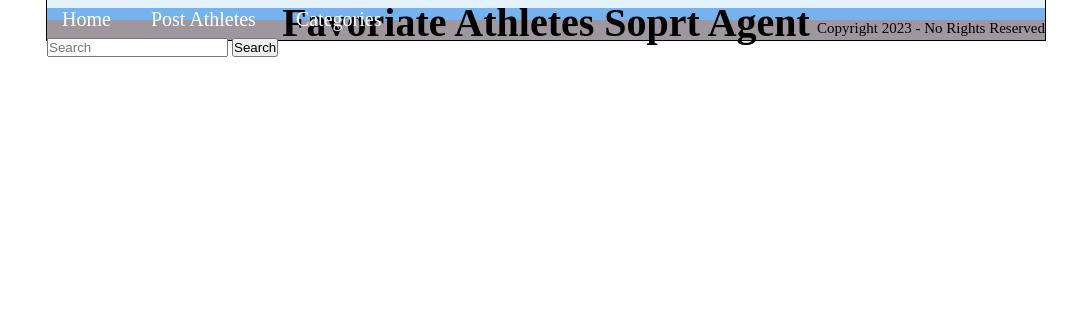
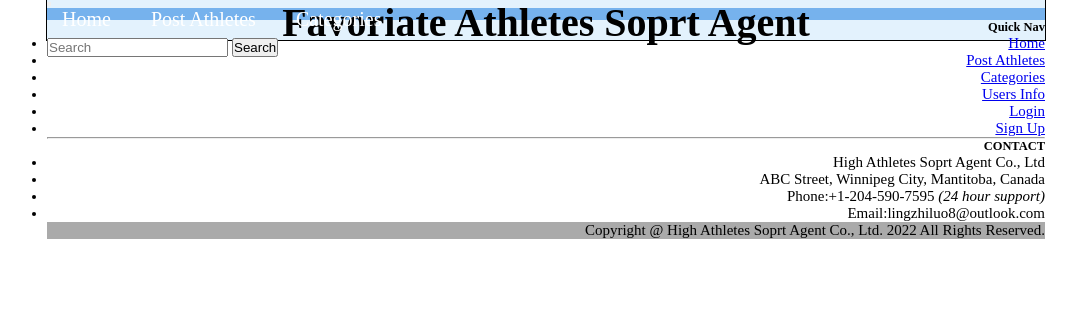
Before and after one commit to catherine-lingzhi/PHP-Athletes-CMS, a PHP site: page /index.php in a window 1280 px wide. Shown: the part 81-401 px from the top of the page, without its empty margins (94-1171 px from the left). Run offline with PHP 8.4, Linux system fonts and the light colour scheme; data that the repository does not hold is empty.

Commit message:
change footer sytle by using bootstrap grid system

```diff
--- a/footer.php
+++ b/footer.php
@@ -1,3 +1,33 @@
-	<footer>
-		<p>Copyright 2023 - No Rights Reserved</p>
-	</footer>
+    <footer class="page-footer font-small teal pt-4" style="background-color: #e3f2fd;">
+        <div class="container-fluid text-left text-md-left">
+            <div class="row">
+                <div class="col-md-6 mt-md-0 mt-3">
+                    <h5 class="font-weight-bold text-uppercase mt-3 mb-4">Quick Nav</h5>
+                    <ul class="list-unstyled">
+                        <li><a href="index.php">Home</a></li>
+                        <li><a href="post.php">Post Athletes</a></li>
+                        <li><a href="categories.php">Categories</a></li>
+                        <li><a href="user.php">Users Info</a></li>
+                        <li><a href="login.php">Login</a></li>
+                        <li><a href="signup.php">Sign Up</a></li>
+                    </ul>
+                </div>
+
+                <hr class="clearfix w-100 d-md-none pb-3">
+
+                <div class="col-md-3 mx-auto">
+                    <h5 class="font-weight-bold text-uppercase mt-3 mb-4">CONTACT</h5>
+                    <ul class="list-unstyled">
+                        <li>High Athletes Soprt Agent Co., Ltd</li>
+                        <li>ABC Street, Winnipeg City, Mantitoba, Canada</li>
+                        <li>Phone:+1-204-590-7595 <em>(24 hour support)</em></li>
+                        <li>Email:lingzhiluo8@outlook.com</li>
+                    </ul>
+                </div>
+            </div>
+        </div>
+
+        <div class="footer-copyright text-center py-3"style="background-color: #AAA;">
+            <p>Copyright @ High Athletes Soprt Agent Co., Ltd. 2022 All Rights Reserved.</p>
+        </div>
+    </footer>
```
